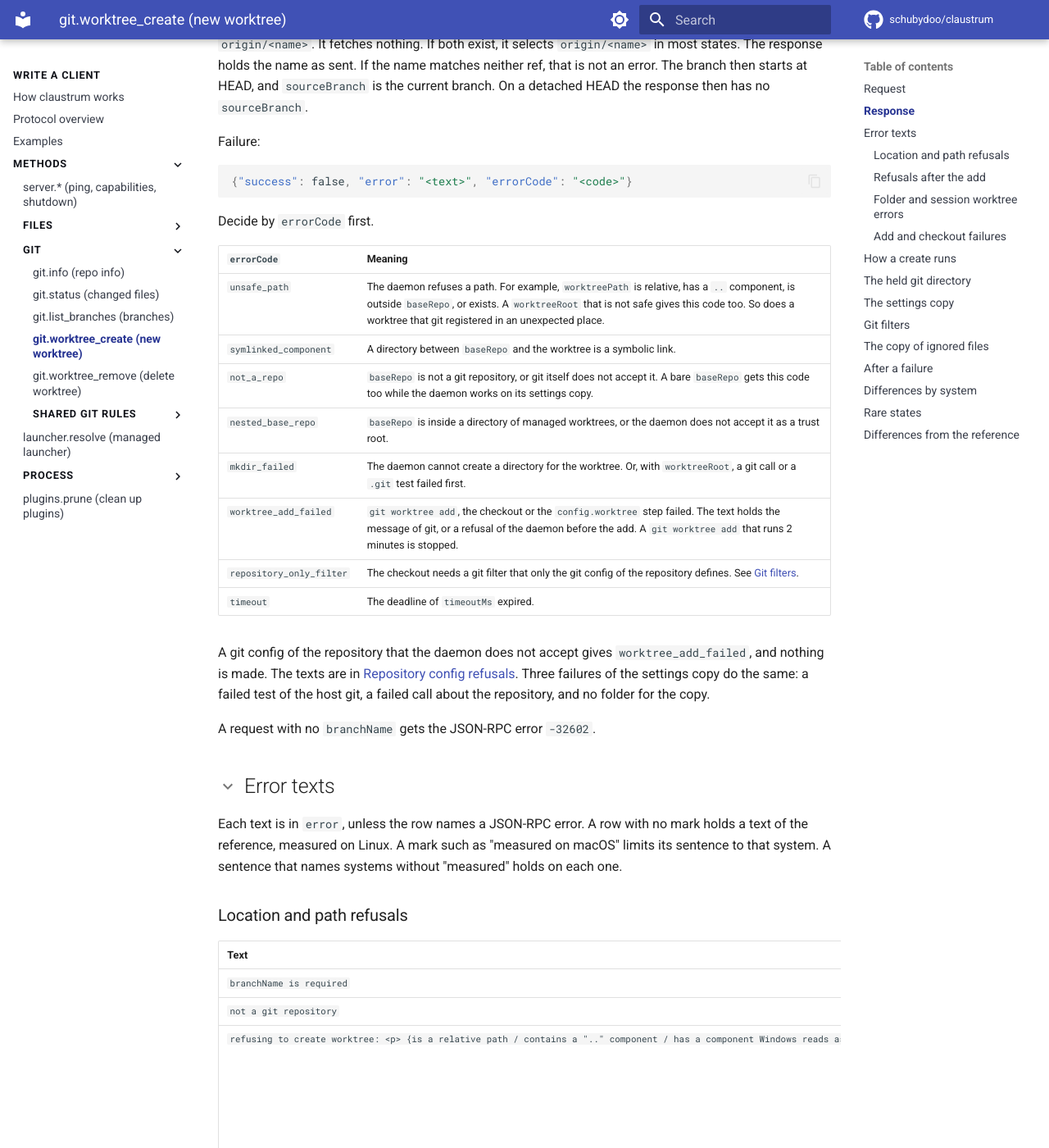
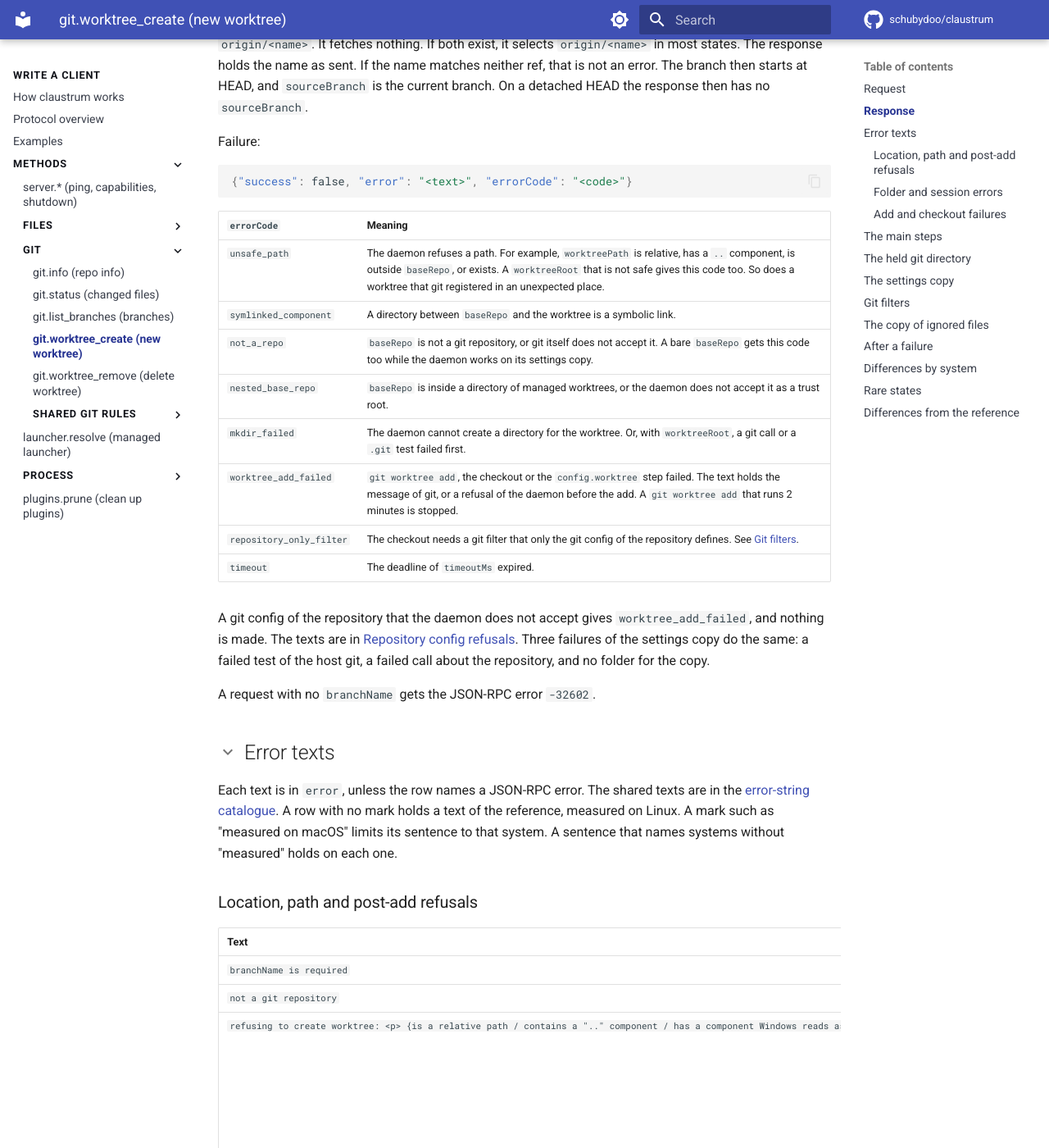
Before and after one commit to schubydoo/claustrum, an MkDocs documentation site: the page built from docs/protocol/git-worktree-create.md, in a window 1280 px wide and 1400 px high, scrolled down 1590 px. Shown: the whole window at 82% size. Built offline with MkDocs 1.6.1 and Material for MkDocs 9.7.7, drawn with Linux system fonts in a browser that asks for light colours; comment, search, counter and statistics services are not loaded; some of the changed text lies outside the part shown.

Commit message:
docs: restore the scope of moved git.worktree_create sentences
Co-Authored-By: Claude Opus 5.5 <noreply@anthropic.com>

````diff
--- a/docs/protocol/git-worktree-create.md
+++ b/docs/protocol/git-worktree-create.md
@@ -46,8 +46,6 @@ Failure:
 {"success": false, "error": "<text>", "errorCode": "<code>"}
 ```
 
-Decide by `errorCode` first.
-
 | `errorCode` | Meaning |
 |---|---|
 | `unsafe_path` | The daemon refuses a path. For example, `worktreePath` is relative, has a `..` component, is outside `baseRepo`, or exists. A `worktreeRoot` that is not safe gives this code too. So does a worktree that git registered in an unexpected place. |
@@ -65,9 +63,9 @@ A request with no `branchName` gets the JSON-RPC error `-32602`.
 
 ## Error texts
 
-Each text is in `error`, unless the row names a JSON-RPC error. A row with no mark holds a text of the reference, measured on Linux. A mark such as "measured on macOS" limits its sentence to that system. A sentence that names systems without "measured" holds on each one.
+Each text is in `error`, unless the row names a JSON-RPC error. The shared texts are in the [error-string catalogue](../PROTOCOL.md#error-string-catalogue). A row with no mark holds a text of the reference, measured on Linux. A mark such as "measured on macOS" limits its sentence to that system. A sentence that names systems without "measured" holds on each one.
 
-### Location and path refusals
+### Location, path and post-add refusals
 
 | Text | Code and cause |
 |---|---|
@@ -84,20 +82,15 @@ Each text is in `error`, unless the row names a JSON-RPC error. A row with no ma
 | `refusing to create worktree: <root> leads into <wt>, a worktree of the repository <repo> (at <wt>); a worktree location must be outside the repository's checkouts` | `errorCode:"unsafe_path"`, with `worktreeRoot`, Linux and macOS. The root lies in a linked worktree `<wt>` of the repository. The [remove row](git-worktree-remove.md#error-texts) of this text gives the test. `<repo>` is `baseRepo` as sent. A listed worktree whose folder is gone refuses too. The create makes that folder first, with mode 0700. Nothing else is created |
 | `refusing to create worktree: <root> is inside a git checkout (<dir> has a .git entry); a worktree location must be outside every checkout, so that no session working in one can reach it — choose a directory that is not part of any repository` | `errorCode:"unsafe_path"`, Linux and macOS, with `worktreeRoot`. A directory from `/` down to the root holds a `.git` entry of any kind. A missing directory is skipped. The ancestor text answers first at the same directory. `<root>` is `worktreeRoot` as sent, with a trailing slash or `//` kept. `<dir>` is the highest such directory, resolved and cleaned. Nothing is created |
 | `refusing to create worktree: <dir> is itself a git checkout (it has a .git entry); a worktree location must be outside every checkout` | `errorCode:"unsafe_path"`, Linux and macOS, with `worktreeRoot`, when the `<directory>` level holds a `.git` entry. `<dir>` has the symlinks of the root resolved. Nothing is created |
-
-### Refusals after the add
-
-| Text | Code and cause |
-|---|---|
 | `refusing to create worktree: <p> carries a .git file that does not name this repository's own worktree admin directory` | `errorCode:"unsafe_path"`, Linux and macOS, after a successful add. `<p>` is spelled as in the `already exists` text. The `gitdir:` path of the new `.git` file is not in a folder named `worktrees`. Or it names no entry of the `worktrees` folder of `baseRepo`, or a symbolic link. Or the `commondir` file of the registration does not name the git directory by text. Or that `commondir` file or the `gitdir` record cannot be read as a file. No checkout runs and nothing is rolled back |
 | `refusing to create worktree: <p> was not populated by git worktree add` | `errorCode:"unsafe_path"`, Linux and macOS, after a successful add, when the git directory of `baseRepo` has no `worktrees` folder. A daemon `GIT_COMMON_DIR` of another repository gets it too. In the state `shadow` it also answers a `.git` that no longer names the held git directory right after the add. That `.git` is no real directory that passes the gate. No checkout runs and nothing is rolled back |
 | `refusing to create worktree: <p> carries a .git file naming an admin directory whose own record is of a different worktree` | `errorCode:"unsafe_path"`, after a successful add. The `gitdir` record of the registration does not name `<p>/.git`. A record with a slash or a blank at its end, a `/./` part or a double slash names it. An expired `timeoutMs` gets the same answer. No checkout runs and nothing is rolled back |
 | `git worktree add failed (verification): could not verify the worktree's registration: git did not report its spelling of the path (entry <name>); retry` | `errorCode:"worktree_add_failed"`, Linux and macOS. The state of the row above, and git fails the `rev-parse --show-toplevel` call that follows. `<name>` is the entry that the `.git` file names. The leaf, the one new entry of the `worktrees` folder and the new branch go. claustrum's own, not measured: the folder has one new entry, and no time limit stopped the call |
-| `refusing to create worktree: <p> carries a .git file naming an admin entry other than the one just created for it` | `errorCode:"unsafe_path"`, after a successful add. The registration is not the one new name of the `worktrees` folder since the listing before the add: there are two new entries, or none. On Windows a leaf `.git` file of another staged entry gets it before the move. claustrum's own, not measured: a listing that fails gets it, and a refusal of the four rows above comes first. Otherwise no checkout runs and nothing is rolled back |
+| `refusing to create worktree: <p> carries a .git file naming an admin entry other than the one just created for it` | `errorCode:"unsafe_path"`, after a successful add. The registration is not the one new name of the `worktrees` folder since the listing before the add: there are two new entries, or none. On Windows a leaf `.git` file of another staged entry gets it before the move. Only the leaf and the branch go then. claustrum's own, not measured: a listing that fails gets it, and a refusal of the four rows above comes first. Otherwise no checkout runs and nothing is rolled back |
 | `refusing to create worktree: <p> has no .git file` / `refusing to create worktree: <p>/.git is not a regular file` / `refusing to create worktree: <p>/.git does not name a git dir` | `errorCode:"unsafe_path"`, Linux and macOS, after a successful add. The `.git` entry of the new worktree is gone, is no regular file, or does not start with `gitdir: `. The registration and the branch stay, and an empty leaf goes |
 | `refusing to create worktree: <p> is no longer the directory that was created for the worktree` | `errorCode:"unsafe_path"`, Linux and macOS, before the checkout. Another folder is at the path of the leaf. Nothing is checked out or rolled back |
 
-### Folder and session worktree errors
+### Folder and session errors
 
 | Text | Code and cause |
 |---|---|
@@ -137,14 +130,11 @@ Each text is in `error`, unless the row names a JSON-RPC error. A row with no ma
 | `<frame>; and the undo could not finish for <leaf>: {the worktree directory, its registration, and the branch all remain; remove them by hand before retrying (RemoveAll <entry>: <OS error>) / the worktree directory remains (re-populated while undoing?); remove it by hand before retrying (removeat <leaf base name>: <OS error>)}` | Appended to the checkout-failure frame and to each `timeout` frame when a step of the rollback fails. The `errorCode` stays as it was. The two texts in braces were measured on Windows only. In attach mode the first text reads `the worktree directory and its registration both remain` instead, because the call made no branch. On Linux and macOS a registration that cannot be deleted gives `the worktree registration and the branch remain; remove them by hand before retrying (RemoveAll <registration name>: <OS error>)` instead, with the leaf removed. In attach mode it reads `the worktree registration remains; remove it by hand before retrying (RemoveAll <registration name>: <OS error>)`. The text in the parentheses of a registration text can be claustrum's own. No rmdir text joins either one |
 | `<frame>; and the undo could not finish for <leaf>: <branch part>` | Appended when the branch step of the rollback keeps the branch that the call made. After a failed leaf rmdir, the branch part follows the rmdir text after `; `. Some cases also add `"branchKept":true` after `errorCode`. [The branch step](git-rules-calls.md#the-branch-step) gives each `<branch part>` and each case |
 
-## How a create runs
+## The main steps
 
 ```mermaid
 flowchart TD
     A["gate"] --> B["before the add"] --> C["git worktree add"] --> E["config.worktree step"] --> F["checkout"] --> G["copy of ignored files"]
-    C -->|"fails"| R1["rollback of a failed add"]
-    E -->|"fails"| R2["rollback of a failed checkout"]
-    F -->|"fails"| R2
 ```
 
 ## The held git directory
@@ -232,8 +222,8 @@ Before the add, a request can remove one stale registration in the common git di
 === "Windows"
 
     - A junction between `baseRepo` and the worktree is refused with `mkdir_failed`.
-    - The stale registration goes by the same rule, after `rev-parse --absolute-git-dir`. The compare ignores letter case, measured for a create that holds its git directory.
-    - Git writes the registration into a short-lived folder of the daemon. The daemon copies it into `<git dir>\.claude-new-worktree-<16 hex>` and renames that folder to the first free name of `<name>`, `<name>1` to `<name>99` in `<git dir>\worktrees`. A held folder gets 2 s of retries, also past `timeoutMs`. A rename that still fails gives `worktree_add_failed`, and the rollback removes the staging folder. A failed write of the `.git` file of the worktree, and a rollback, remove the moved registration by its name. `config.worktree` and the index are new files there.
+    - The stale registration goes by the same rule, after `rev-parse --absolute-git-dir`. The compare ignores letter case, measured for a create that holds its git directory. An entry whose record names a path that exists stays ([D27](../DIVERGENCES.md#d27)).
+    - In the state `shadow`, git writes the registration into a short-lived folder of the daemon. The daemon copies it into `<git dir>\.claude-new-worktree-<16 hex>` and renames that folder to the first free name of `<name>`, `<name>1` to `<name>99` in `<git dir>\worktrees`. A held folder gets 2 s of retries, also past `timeoutMs`. A rename that still fails gives `worktree_add_failed`, and the rollback removes the staging folder. A failed write of the `.git` file of the worktree, and a rollback, remove the moved registration by its name. `config.worktree` and the index are new files there.
     - Before that step, a create removes old staging entries of the git directory. Their name starts with `.claude-new-worktree-`, and their write time is 1 hour or more. A junction goes as a junction, and its target stays.
 
 ## Rare states
@@ -246,7 +236,7 @@ Before the add, a request can remove one stale registration in the common git di
 
 ??? note "A failed step before the add"
 
-    - On Windows any failed step before the add gives `git worktree add failed: cannot prepare the repository's worktrees directory: <cause>`, and no `worktree add` runs.
+    - In the state `shadow` on Windows, a failed step that prepares the add (the `worktrees` folder, the read of the registrations, the folder `.s<n>`) gives `git worktree add failed: cannot prepare the repository's worktrees directory: <cause>`, and no `worktree add` runs.
     - With `"shadowDirOff": true`, a link or a file at `worktrees` refuses the add after its listing (Linux, macOS and Windows). A file there on Windows is not measured.
 
 ## Differences from the reference
````
Also changed, not shown: other parts of docs/protocol/git-worktree-create.md (+3 -3 lines), 1 other file.
